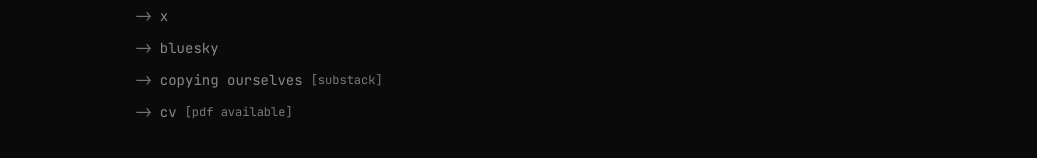
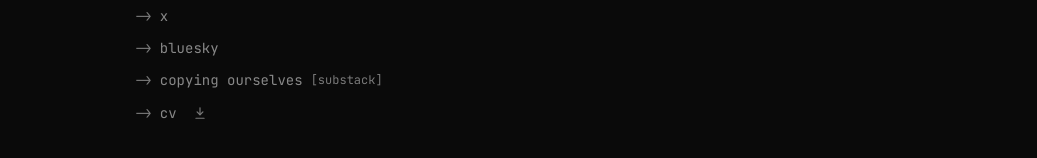
Before and after one commit to codyslater/codyslater.github.io, a Next.js app: page /about in a window 1280 px wide. Shown: the part 410-568 px from the top of the page, without its empty margins (121-1158 px from the left). Built offline with nearby package versions, Linux system fonts and the light colour scheme.

Commit message:
about: download icon next to cv for the pdf

```diff
--- a/src/components/sections/AboutContent.tsx
+++ b/src/components/sections/AboutContent.tsx
@@ -3,12 +3,14 @@
 import { FadeIn } from "@/components/ui/FadeIn";
 import { siteConfig } from "@/lib/constants";
 
-const links = [
+type AboutLink = { label: string; href: string; note?: string; download?: string };
+
+const links: AboutLink[] = [
   { label: "github", href: siteConfig.links.github },
   { label: "x", href: siteConfig.links.x },
   { label: "bluesky", href: siteConfig.links.bluesky },
   { label: "copying ourselves", href: siteConfig.links.substack, note: "substack" },
-  { label: "cv", href: siteConfig.links.cv, note: "pdf available" },
+  { label: "cv", href: siteConfig.links.cv, download: siteConfig.links.cvPdf },
 ];
 
 export function AboutContent() {
@@ -49,6 +51,7 @@
         <div className="mt-12 space-y-3 font-mono text-sm">
           {links.map((link, i) => (
             <FadeIn key={link.label} delay={0.35 + 0.05 * i}>
+              <div className="flex items-center gap-3">
                 <a
                   href={link.href}
                   {...(link.href.startsWith("/")
@@ -64,6 +67,32 @@
                     <span className="text-muted text-xs">[{link.note}]</span>
                   )}
                 </a>
+                {link.download && (
+                  <a
+                    href={link.download}
+                    download
+                    aria-label={`download ${link.label} as pdf`}
+                    title="download pdf"
+                    className="p-1 text-muted hover:text-accent-green glow-hover transition-all"
+                  >
+                    <svg
+                      width="14"
+                      height="14"
+                      viewBox="0 0 24 24"
+                      fill="none"
+                      stroke="currentColor"
+                      strokeWidth="2"
+                      strokeLinecap="round"
+                      strokeLinejoin="round"
+                      aria-hidden="true"
+                    >
+                      <path d="M12 3v12" />
+                      <path d="m7 10 5 5 5-5" />
+                      <path d="M5 21h14" />
+                    </svg>
+                  </a>
+                )}
+              </div>
             </FadeIn>
           ))}
         </div>
```
Lines whose indentation alone changed are shown as unchanged.
